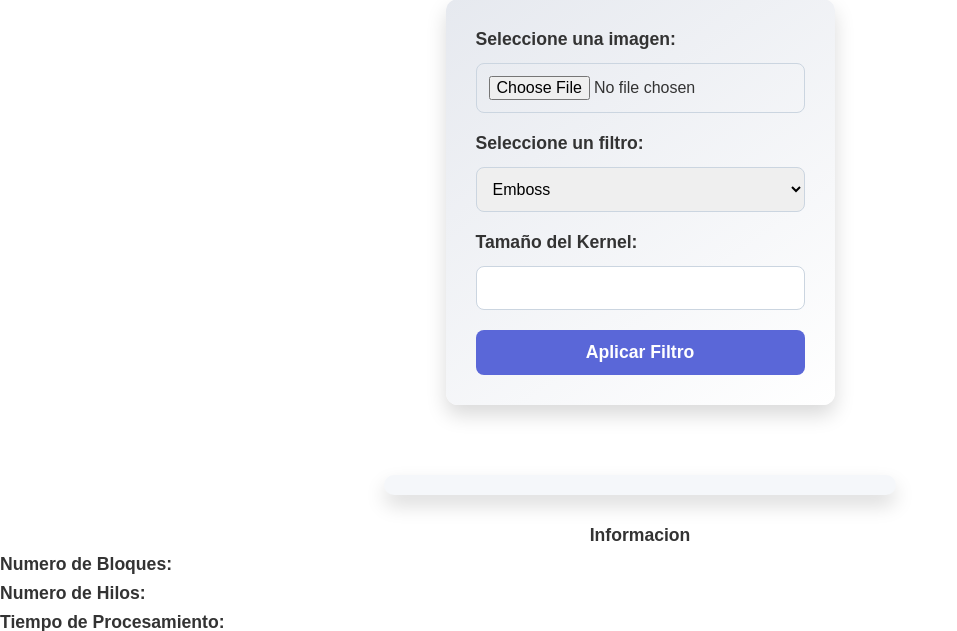
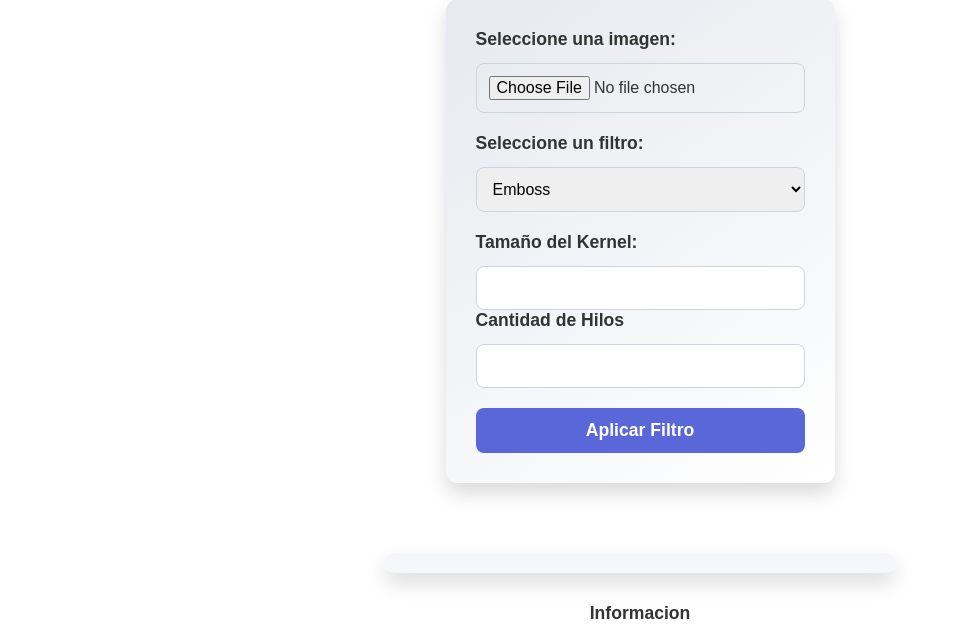
Before and after one commit to kevinjapa/Filtros-con-PYCUDA, a Flask app: page / in a window 1280 px wide. Shown: the part 142-773 px from the top of the page, without its empty margins (0-957 px from the left). Run offline with Flask 3, Linux system fonts and the light colour scheme.

Commit message:
cambios2

```diff
--- a/app.py
+++ b/app.py
@@ -4,7 +4,7 @@ import numpy as np
 import pycuda.driver as drv
 from pycuda.compiler import SourceModule
 from PIL import Image
-import time  # Importa la biblioteca time para medir el tiempo de ejecución
+import time
 
 app = Flask(__name__)
 UPLOAD_FOLDER = 'static/uploads/'
@@ -74,9 +74,12 @@ def create_high_boost_kernel(kernel_size, A):
     kernel[half_size * kernel_size + half_size] = A + (kernel_size * kernel_size) - 1
     return kernel
 
-def apply_filter(image, kernel, width, height, kernel_size):
+def apply_filter(image, kernel, width, height, kernel_size, hilos):
     dest = np.zeros_like(image, dtype=np.float64)
-    block_size = (16, 16, 1)
+
+    # Calcular block_size en función de la cantidad de hilos especificada
+    block_dim = int(np.sqrt(hilos))  # La raíz cuadrada para bloques de forma cuadrada
+    block_size = (block_dim, block_dim, 1)
     grid_size = (int(np.ceil(width / block_size[0])), int(np.ceil(height / block_size[1])), 1)
 
     # Asegurarse de que el contexto global esté activo
@@ -117,6 +120,7 @@ def upload_file():
     file = request.files['file']
     filter_type = request.form.get('filter_type')
     kernel_size = int(request.form.get('kernel_size', 5))
+    hilos = int(request.form.get('hilos', 1024))  # Obtener cantidad de hilos de la solicitud
 
     if file.filename == '':
         return jsonify({"error": "No selected file"})
@@ -137,7 +141,7 @@ def upload_file():
         return jsonify({"error": "Filter type not supported"})
 
     try:
-        result = apply_filter(gray_image, kernel, width, height, kernel_size)
+        result = apply_filter(gray_image, kernel, width, height, kernel_size, hilos)
     except drv.LogicError as e:
         return jsonify({"error": "CUDA Error: " + str(e)})
 
--- a/templates/index.html
+++ b/templates/index.html
@@ -27,6 +27,8 @@
             <div class="form-group">
                 <label for="kernel_size">Tamaño del Kernel:</label>
                 <input type="number" name="kernel_size" id="kernel_size" min="3" max="25" step="2" required>
+                <label for="hilos"> Cantidad de Hilos </label>
+                <input type="number" name="hilos" id="hilos" min="1" max="1024" step="1" required>
             </div>
             <button type="submit" class="submit-button">Aplicar Filtro</button>
         </form>
```
